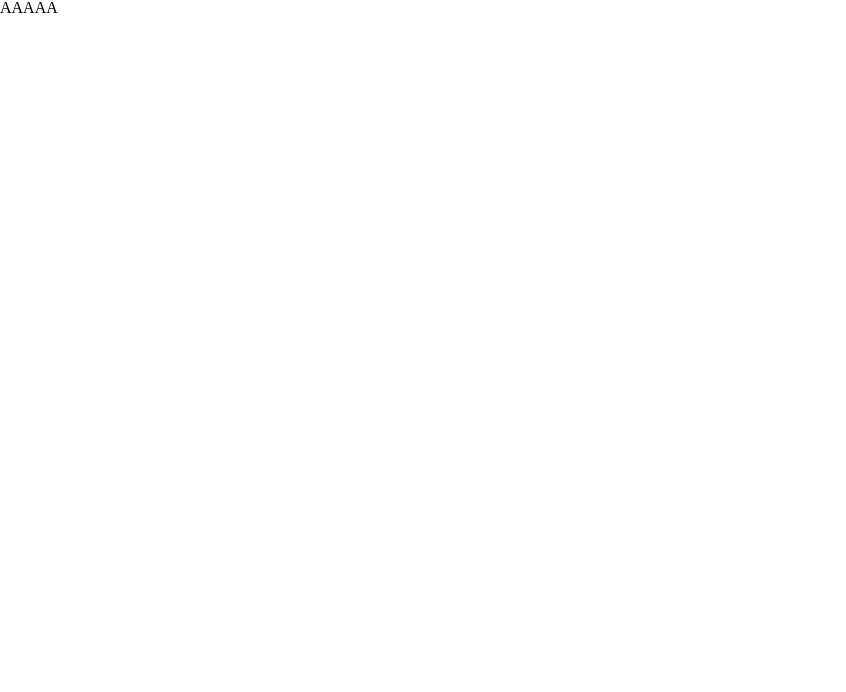
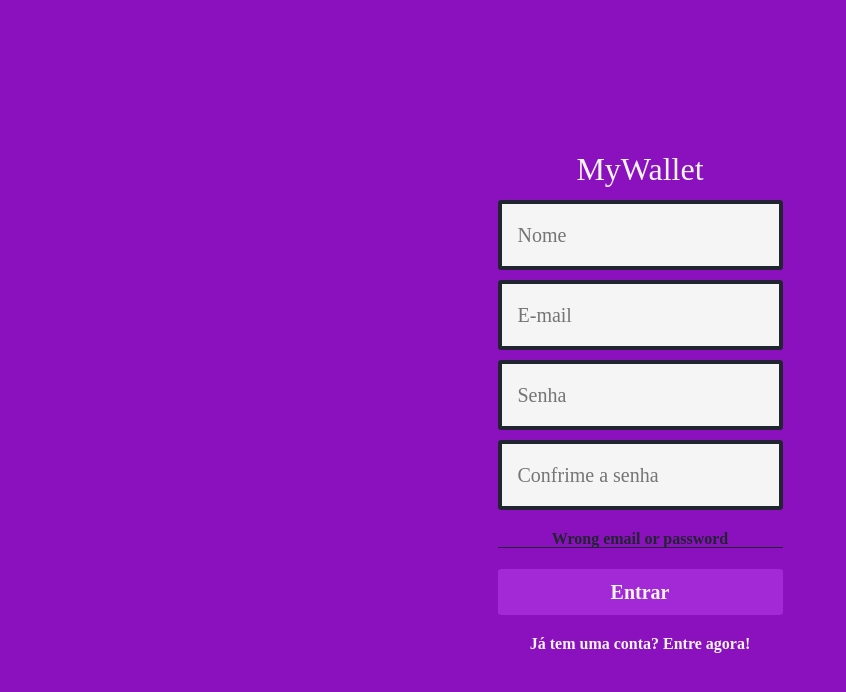
Before and after one commit to gpbPiazza/MyWallet-frontend, a React app: page /signUp in a window 1280 px wide. Shown: the top 692 px of the page, without its empty margins (0-846 px from the left). Built offline with nearby package versions, Linux system fonts and the light colour scheme; a web font is replaced by a local one.

Commit message:
feat: add layout static sign up

```diff
--- a/src/pages/SignIn.js
+++ b/src/pages/SignIn.js
@@ -33,7 +33,7 @@ export default function SignIn() {
                 />
                 {error &&
                     <TextError>
-                        'Wrong email or password'
+                        Wrong email or password
                     </TextError>
                 }
                 <Button
@@ -44,7 +44,6 @@ export default function SignIn() {
             </form>
             <Text>
                 <Link to='/signUp'>
-
                     Primeira vez? Cadastre-se!
                 </Link>
             </Text>
--- a/src/pages/SignUp.js
+++ b/src/pages/SignUp.js
@@ -1,9 +1,68 @@
-import React from 'react'
+import React,{ useState } from 'react';
+import { Link } from 'react-router-dom';
+
+import { ContentContainer } from '../styles/ContentContainer';
+import { Title, TextError, Text } from '../styles/SignInStyles';
+import Button from '../components/Button';
+import Input from '../components/Input';
 
 export default function SignUp() {
+    const [email, setEmail] = useState('');
+    const [password, setPassword] = useState('');
+    const [username, setUsername] = useState('');
+    const [passwordCheck, setPasswordCheck] = useState('');
+    const [able, setAble] = useState(false);
+    const [error, setError] = useState(true);
     return (
-        <div>
-            <h1>AAAAA</h1>
-        </div>
-    )
+        <ContentContainer>
+            <Title>
+                MyWallet
+            </Title>
+            <form>
+                <Input
+                    type='text'
+                    placeholder={'Nome'}
+                    value={username}
+                    onChange={(event) => setUsername(event.target.value)}
+                    error={error}
+                />
+                <Input
+                    type='email'
+                    placeholder={'E-mail'}
+                    value={email}
+                    onChange={(event) => setEmail(event.target.value)}
+                    error={error}
+                />
+                <Input
+                    type='password'
+                    placeholder={'Senha'}
+                    value={password}
+                    onChange={(event) => setPassword(event.target.value)}
+                    error={error}
+                />
+                  <Input
+                    type='password'
+                    placeholder={'Confrime a senha'}
+                    value={passwordCheck}
+                    onChange={(event) => setPasswordCheck(event.target.value)}
+                    error={error}
+                />
+                {error &&
+                    <TextError>
+                        Wrong email or password
+                    </TextError>
+                }
+                <Button
+                    onClick={() => console.log('ai ai ')}
+                    label={'Entrar'}
+                    disabled={able}
+                />
+            </form>
+            <Text>
+                <Link to='/'>
+                    Já tem uma conta? Entre agora!
+                </Link>
+            </Text>
+    </ContentContainer>
+    );
 }
--- a/src/styles/ContentContainer.js
+++ b/src/styles/ContentContainer.js
@@ -7,7 +7,7 @@ export const ContentContainer = styled.main`
     align-items: center;
     flex-direction: column;
 
-    width: 100vw;
+    width: 100%;
     height: 100vh;
 
     background-color: ${Colors.purple};
--- a/src/styles/SignInStyles.js
+++ b/src/styles/SignInStyles.js
@@ -5,7 +5,7 @@ import Typography from '../config/typography';
 
 export const Title = styled.h1`
     text-align: center;
-    margin-top: 5rem;
+    margin-top: 1rem;
 
     font-family: ${Typography.SairaStencil};
     font-size: 2rem;
@@ -37,17 +37,18 @@ export const TextError = styled.p`
 
     color: ${Colors.darkGrey};
     border-bottom: 1px solid ${Colors.darkGrey};
-    font-size: 0.8rem;
+    font-size: 1rem;
+    font-weight: bold;
     font-family: ${Typography.Raleway};
     line-height: 1rem;
+
+    margin: 1rem 0;
 
 `;
 
 export const Text = styled(TextError)`
     color: ${Colors.white};
-    font-size: 1rem;
     border-bottom: 0px;
-    font-weight: bold;
 
     margin-top: 1rem;
 `;
```
